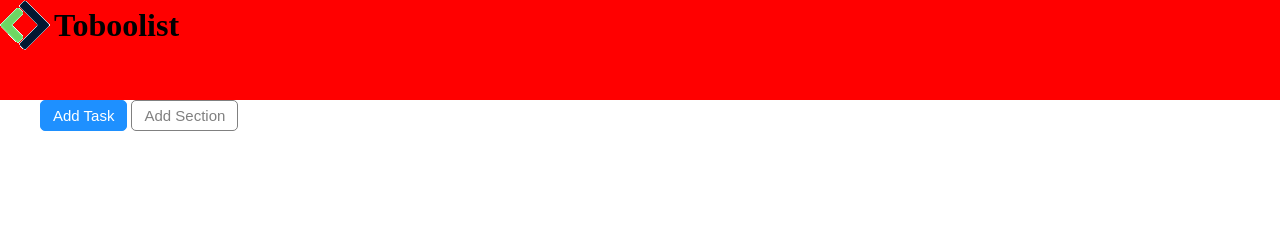
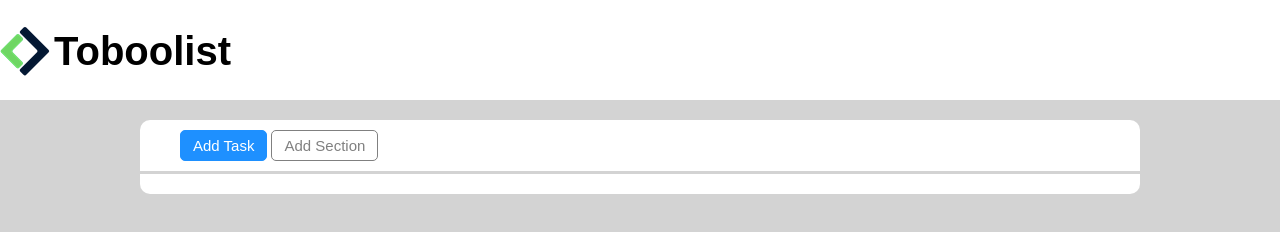
Before and after one commit to PlacidoBonfiglio/html-css-toboolist, a plain HTML site: page index.html in a window 1280 px wide. Drawn offline with Linux system fonts and the light colour scheme.

Commit message:
fixed containers

```diff
--- a/css/style.css
+++ b/css/style.css
@@ -6,11 +6,13 @@
 
 /* header */
 .top{
-    background-color: red;
     height: 100px;
+    line-height: 100px;
+    margin-bottom: 20px;
+    background-color: white;
 }
 
-img{
+#logo{
     line-height: 100px;
     vertical-align: middle;
 }
@@ -18,13 +20,32 @@ img{
 h1{
     display: inline;
     vertical-align: middle;
+    font-family: Arial, Helvetica, sans-serif;
+    font-size: 2.5rem;
+    font-weight: 900;
 }
 
 /* body */
+body{
+    background-color:lightgrey;
+}
+
 .container{
-    width: 1200px;
+    width: 1000px;
+    margin: 0 auto;
+    box-sizing: border-box;
+    padding: 10px 40px;
     background-color: white;
-    margin: 0 auto;
+    border-radius: 10px 10px 0 0;
+}
+
+.container.container-buttons{
+    border-radius: 10px 10px 0 0;
+}
+
+/* buttons */
+#add{
+    margin-bottom: 15px;
 }
 
 button{
@@ -43,7 +64,17 @@ button.add-task{
 }
 
 button.add-section{
-        color: grey;
-        background-color: white;
-        border: 1px solid grey;
-    }
+    color: grey;
+    background-color: white;
+    border: 1px solid grey;
+}
+
+/* list */
+.container-2{
+    width: 1000px;
+    margin: 3px auto;
+    box-sizing: border-box;
+    padding: 10px 40px;
+    background-color: white;
+    border-radius: 0 0 10px 10px;
+}
--- a/index.html
+++ b/index.html
@@ -10,20 +10,37 @@
 <body>
     <header>
         <div class="top">
-            <img src="img/Logo.png" alt="Logo">
+            <img src="img/Logo.png" alt="Logo" id="logo">
             <h1>Toboolist</h1>
         </div>
     </header>
 
-    <main class="container">
-        <section id="add">
+    <main>
+        <section class="container">
             <button class="add-task">Add Task</button>
             <button class="add-section">Add Section</button>
+            <div class="border"></div>
         </section>
 
-        <section id="list">
+        <section class="container-2">
+            <div>
+                <ul>
 
+                </ul>
+            </div>
+            <div>
+                <ul>
+
+                </ul>
+            </div>
+            <div>
+                <ul>
+
+                </ul>
+            </div>
         </section>
+
+
     </main>
 </body>
 </html>
```
